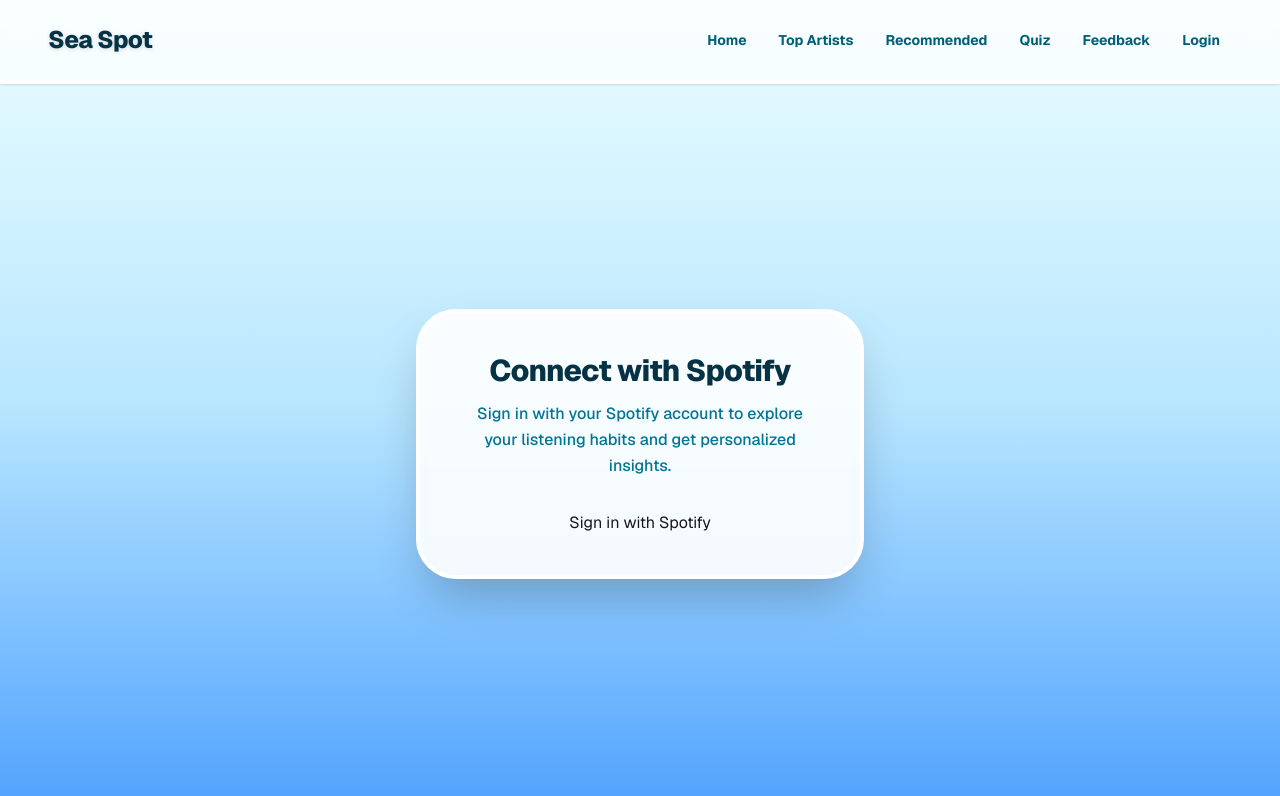
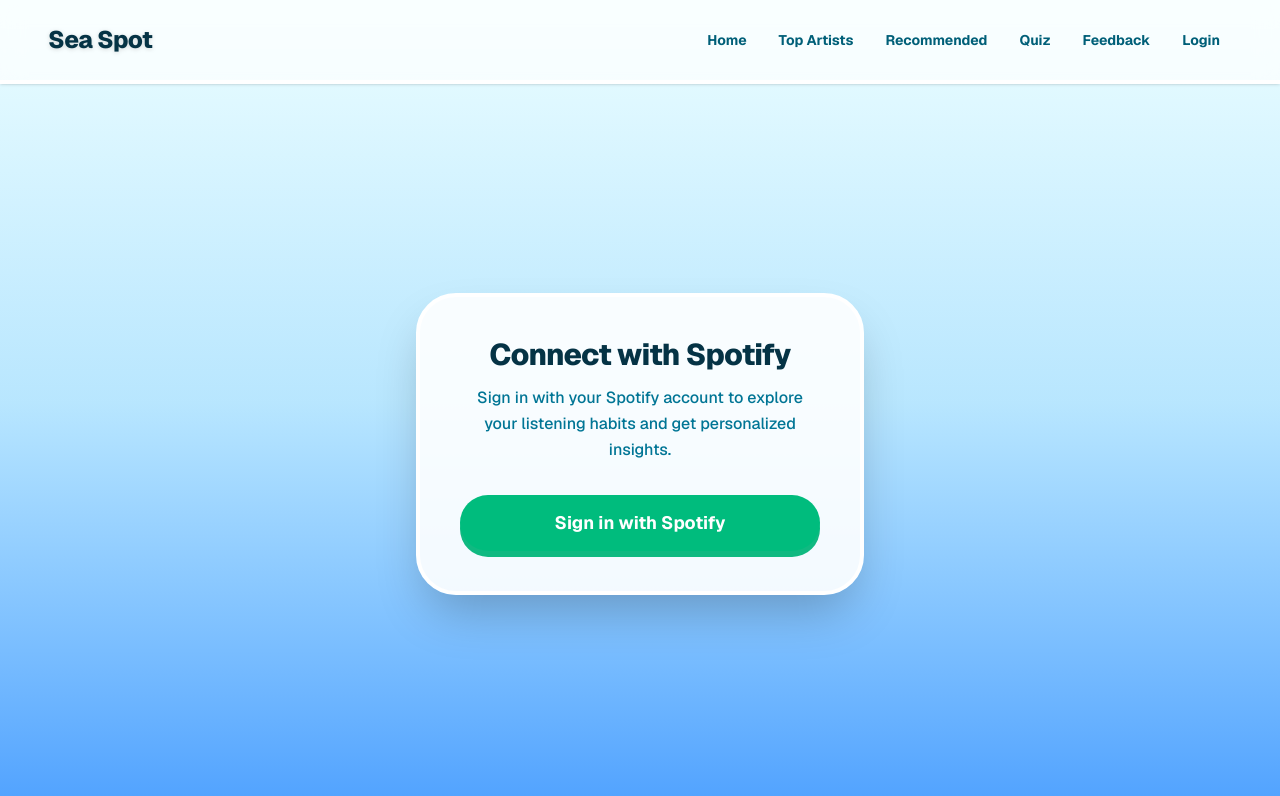
Before and after one commit to WSU-4110/Advanced-Spotify-Insights, a Next.js app: page /login in a window 1280 px wide. Shown: the top 796 px of the page. Built offline with nearby package versions, Linux system fonts and the light colour scheme.

Commit message:
Update SpotifySignInButton styles and modify dev script for local development

```diff
--- a/app/components/SpotifySignInButton.tsx
+++ b/app/components/SpotifySignInButton.tsx
@@ -4,7 +4,10 @@
 
 export default function SpotifySignInButton() {
   return (
-    <button onClick={() => signIn("spotify", { callbackUrl: "/" })}>
+    <button
+      onClick={() => signIn("spotify", { callbackUrl: "/" })}
+      className="flex h-14 w-full items-center justify-center rounded-full bg-emerald-500 px-6 text-white text-lg font-bold transition-all hover:bg-emerald-400 shadow-[0_6px_0_rgb(16,185,129)] hover:shadow-[0_2px_0_rgb(16,185,129)] hover:translate-y-[4px] active:shadow-none active:translate-y-[6px]"
+    >
       Sign in with Spotify
     </button>
   );
--- a/package.json
+++ b/package.json
@@ -3,7 +3,7 @@
   "version": "0.1.0",
   "private": true,
   "scripts": {
-    "dev": "next dev",
+    "dev": "next dev -H 127.0.0.1",
     "build": "next build",
     "start": "next start",
     "lint": "eslint"
```
